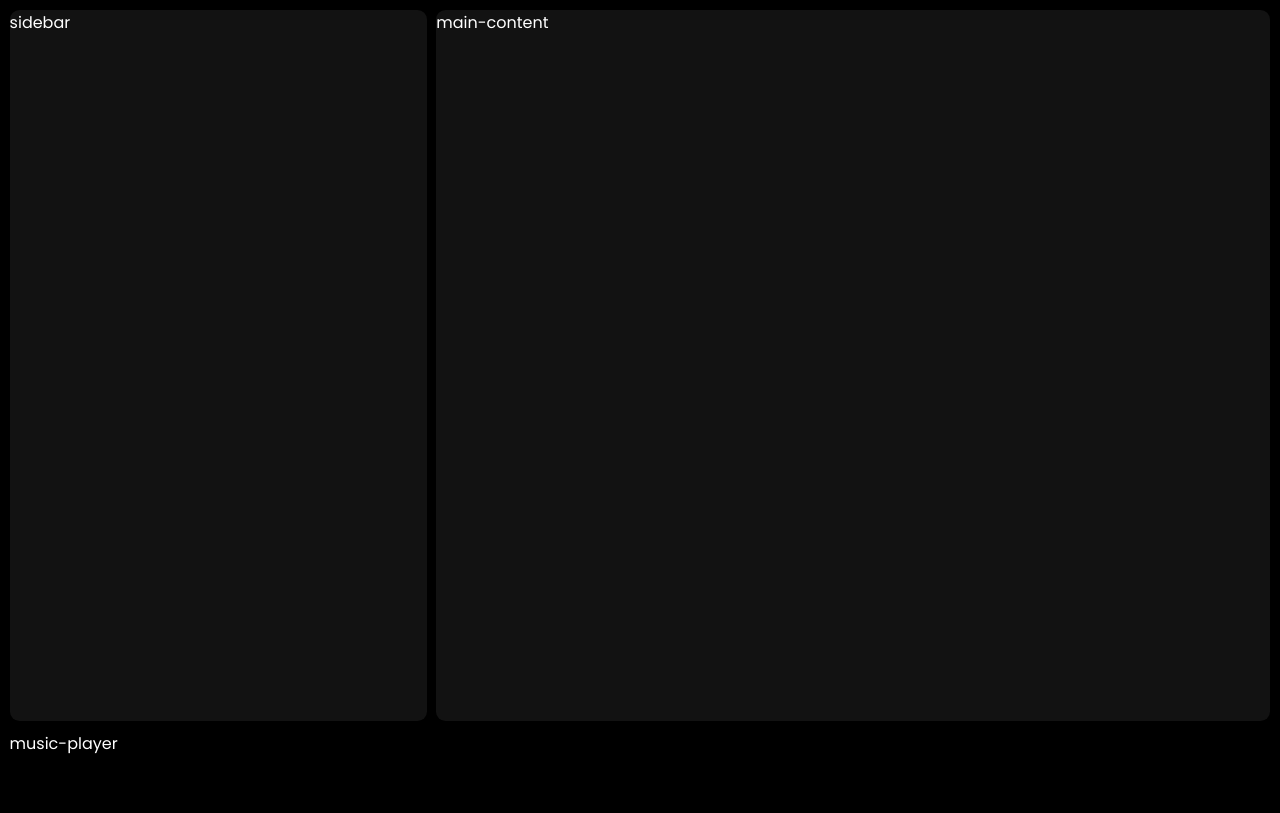
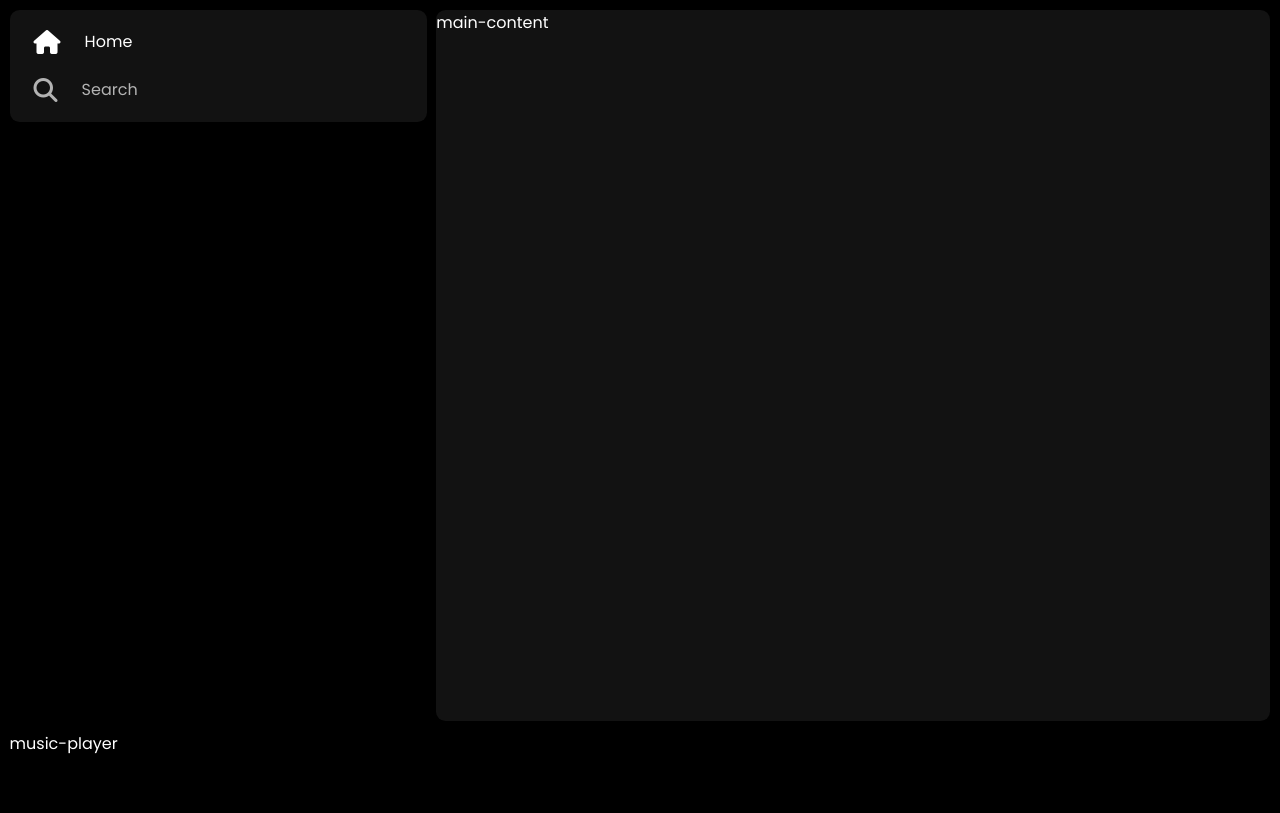
Before and after one commit to BhaveshUV/spotify-clone, a plain HTML site: page index.html in a window 1280 px wide. Drawn offline with Linux system fonts and the light colour scheme.

Commit message:
clone sidebar's nav with an inline style to home
-created ul with list style: none;
-each li has <a> containing icon and span(text)
-each <a> is a flex with gap: 1.5rem, align-items: center
-added hover state to <a> in sidebar

```diff
--- a/index.html
+++ b/index.html
@@ -13,7 +13,18 @@
 </head>
 <body>
     <div class="main">
-        <div class="sidebar">sidebar</div>
+        <div class="sidebar">
+            <ul>
+                <li><a href="#" style="color: #fff;">
+                    <i class="fa-solid fa-house"></i>
+                    <span>Home</span>
+                </a></li>
+                <li><a href=#>
+                    <i class="fa-solid fa-magnifying-glass"></i>
+                    <span>Search</span>
+                </a></li>
+            </ul>
+        </div>
         <div class="main-content">main-content</div>
         <div class="music-player">music-player</div>
     </div>
--- a/style.css
+++ b/style.css
@@ -16,9 +16,37 @@ body {
     grid-template-columns: 1fr 2fr;
 }
 
+/* Sidebar */
+
 .sidebar {
+    background-color: #000;
+    border-radius: 0.6rem;
+}
+.sidebar ul {
+    margin: 0;
+    padding: 0.5rem 0.75rem;
     background-color: #121212;
     border-radius: 0.6rem;
+    display: flex;
+    flex-direction: column;
+    list-style: none;
+}
+.sidebar ul li {
+    padding: 0.25rem 0.75rem;
+    line-height: 2.5rem;
+}
+.sidebar ul li a {
+    color: #b3b3b3;
+    text-decoration: none;
+    display: flex;
+    align-items: center;
+    gap: 1.5rem;
+}
+.sidebar ul li a:hover {
+    color: #fff;
+}
+.sidebar ul li i {
+    font-size: 1.5rem;
 }
 
 .main-content {
```
